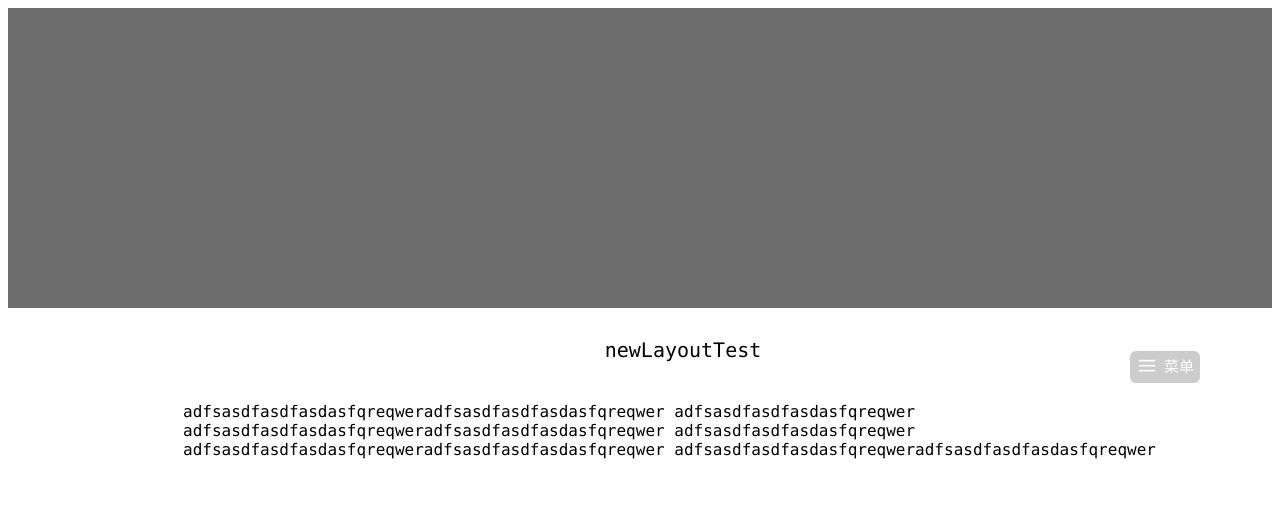
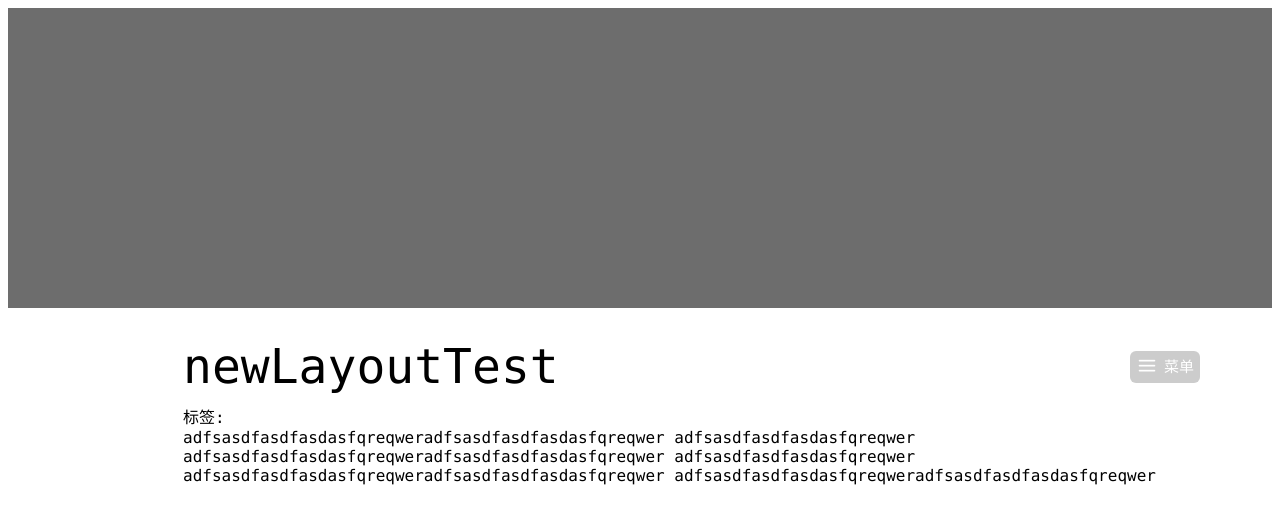
Before and after one commit to wangjianjie606/dono, a Jekyll site: the page built from _posts/test/2017-02-08-new-layout-test.html, in a window 1280 px wide. Shown: the top 524 px of the page. Built offline with Jekyll 4.4.1, drawn with Linux system fonts in a browser that asks for light colours.

Commit message:
postcontent模板ing...

```diff
--- a/_includes/postcontent.html
+++ b/_includes/postcontent.html
@@ -1,5 +1,11 @@
-<div id="postTitle" style="font-size:20px;text-align:center;padding-top:30px;padding-bottom:40px;">
+<div id="postTitle" style="font-size:3rem;padding-top:30px;padding-bottom:10px;">
 	{{ page.title }}
+</div>
+
+<div id="postInfo" style="">
+	<span id="postTag" >
+		标签: {{ page.categorie }}
+	</span>
 </div>
 
 <div id="postContent">
```
